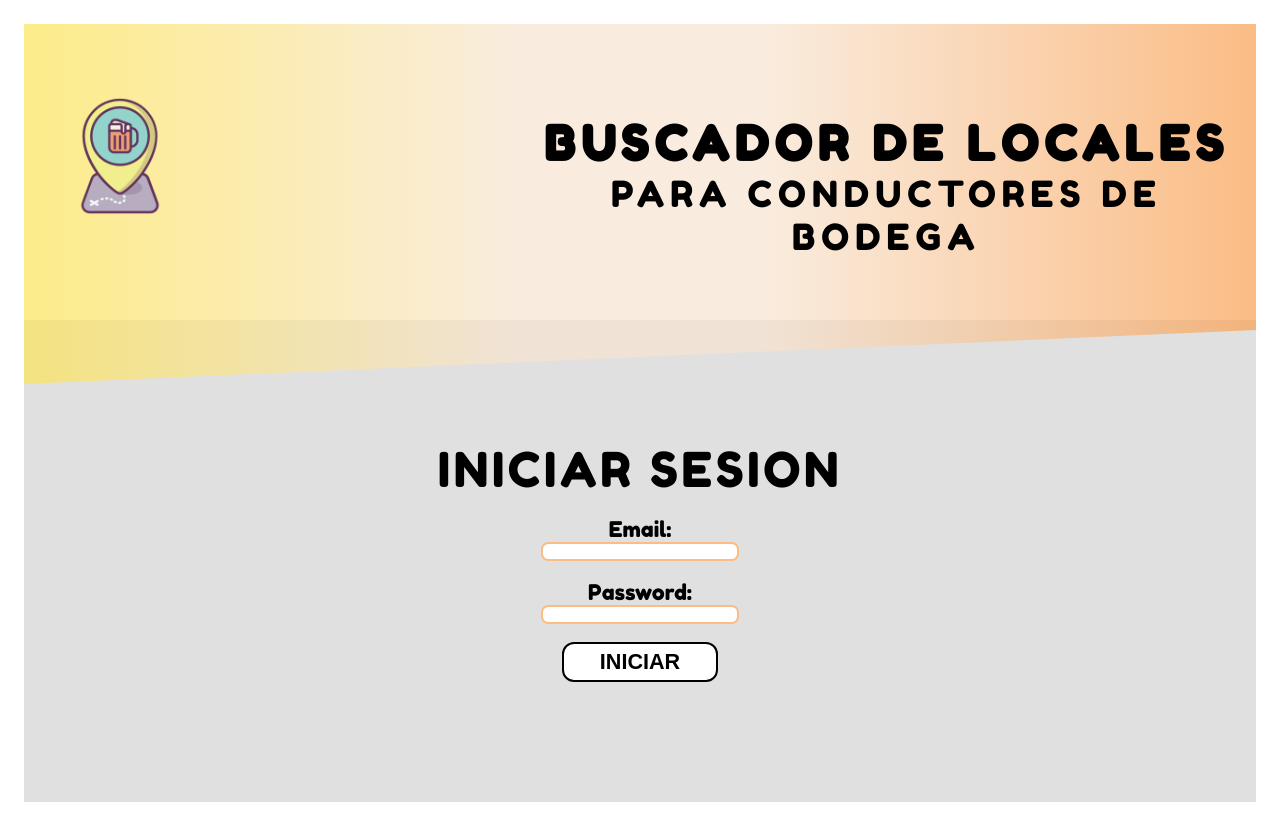
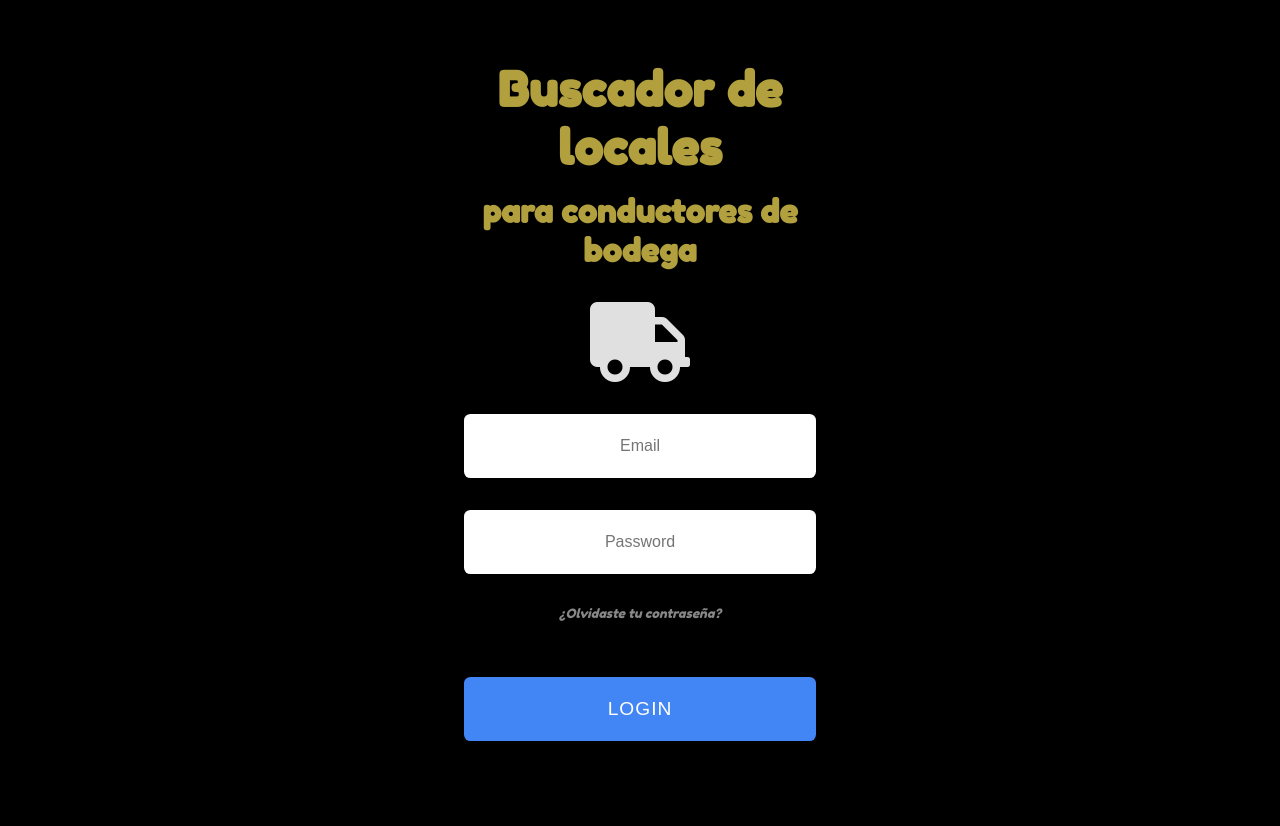
Before and after one commit to jorgeAgoiz/bodegaTemplate, a website: page index.html in a window 1280 px wide. After the commit the page ends 800 px from the top, so only its background shows below. Drawn offline with Linux system fonts and the light colour scheme.

Commit message:
Sign In Form page

```diff
--- a/index.html
+++ b/index.html
@@ -10,89 +10,47 @@
       href="https://fonts.googleapis.com/css2?family=Fredoka+One&display=swap"
       rel="stylesheet"
     />
+    <!-- FONT AWESOME -->
+    <link
+      rel="stylesheet"
+      href="https://cdnjs.cloudflare.com/ajax/libs/font-awesome/5.15.2/css/all.min.css"
+    />
+    <!-- MY STYLES -->
     <link rel="stylesheet" href="css/style.css" />
   </head>
   <body>
     <!-- HEADER -->
-    <header class="header">
-      <div class="header__logo-box">
-        <img
-          src="./img/1-13_icon-icons.com_68814.png"
-          alt="#"
-          class="header__logo"
-        />
+
+      <!-- form area start -->
+      <div class="form">
+        <!-- login form start -->
+        <form action="#" method="post" class="form__login-form">
+          <h1>Buscador de locales</h1>
+          <h2>para conductores de bodega</h2>
+          <i class="fas fa-truck"></i>
+          <input
+            class="form__user-input"
+            type="text"
+            name="email"
+            id="email"
+            placeholder="Email"
+            required
+          />
+          <input
+            class="form__user-input"
+            type="password"
+            name="password"
+            id="password"
+            placeholder="Password"
+            required
+          />
+          <div class="form__options-01">
+            <a href="#">¿Olvidaste tu contraseña?</a>
+          </div>
+          <input type="submit" class="form__btn" value="LOGIN" />
+
+        </form>
+        <!-- login form end -->
       </div>
-      <div class="header__text-box">
-        <h1 class="heading-primary">
-          <span class="heading-primary--main">Buscador de locales</span>
-          <span class="heading-primary--sub">para conductores de bodega</span>
-        </h1>
-      </div>
-    </header>
-
-    <section class="section-form">
-      <!-- <div class="bg-video">
-        <video class="bg-video__content" autoplay muted loop>
-            <source src="img/Pexels Videos 2356468.mp4" type="video/mp4">
-            Your browser is not supported!
-        </video>
-      </div> -->
-
-      <div class="row">
-        <form action="#" method="post" class="form">
-          <div class="u-center-text u-margin-bottom-small">
-            <h2 class="heading-secondary">Iniciar Sesion</h2>
-          </div>
-          <div class="form__group u-margin-bottom-small">
-            <label for="email" class="form__label">Email: </br> </label>
-            <input type="email" name="email" id="email" class="form__input" />
-          </div>
-          <div class="form__group u-margin-bottom-small">
-            <label for="password" class="form__label">Password: </br> </label>
-            <input type="password" name="password" id="password" class="form__input" />
-          </div>
-            <div class="form__group">
-              <button type="submit" class="btn form__btn">Iniciar</button>
-            </div>
-          </form>
-        </div>
-      </div>
-    </section>
-
-    <!-- <section class="grid-test">
-      <div class="row">
-        <div class="col-1-of-2">Col 1 of 2</div>
-        <div class="col-1-of-2">Col 1 of 2</div>
-      </div>
-
-      <div class="row">
-        <div class="col-1-of-3">Col 1 of 3</div>
-        <div class="col-1-of-3">Col 1 of 3</div>
-        <div class="col-1-of-3">Col 1 of 3</div>
-      </div>
-
-      <div class="row">
-        <div class="col-1-of-3">Col 1 of 3</div>
-        <div class="col-2-of-3">Col 2 of 3</div>
-      </div>
-
-      <div class="row">
-        <div class="col-1-of-4">Col 1 of 4</div>
-        <div class="col-1-of-4">Col 1 of 4</div>
-        <div class="col-1-of-4">Col 1 of 4</div>
-        <div class="col-1-of-4">Col 1 of 4</div>
-      </div>
-
-      <div class="row">
-        <div class="col-1-of-4">Col 1 of 4</div>
-        <div class="col-1-of-4">Col 1 of 4</div>
-        <div class="col-2-of-4">Col 2 of 4</div>
-      </div>
-
-      <div class="row">
-        <div class="col-1-of-4">Col 1 of 4</div>
-        <div class="col-3-of-4">Col 3 of 4</div>
-      </div>
-    </section> -->
-  </body>
+      <!-- form area end -->
 </html>
--- a/sass/abstracts/_variables.scss
+++ b/sass/abstracts/_variables.scss
@@ -7,7 +7,7 @@ $font-size-labels: 1.8rem;
 
 // COLORS
 $color-yellow: rgba(252, 228, 87, 0.7);
-$color-gold: rgba(249, 160, 82, 0.7);
+$color-gold: rgba(97, 81, 66, 0.7);
 $color-beige: rgba(247, 228, 208, 0.7);
 $color-grey-light: #e0e0e0;
 $color-white: #fff;
--- a/sass/base/_base.scss
+++ /dev/null
@@ -1,44 +0,0 @@
-*,
-*::after,
-*::before {
-  margin: 0;
-  padding: 0;
-  box-sizing: inherit;
-}
-
-/*
-1rem -> 16px
-2rem -> 32px
-3rem -> 48px
-*/
-html {
-  font-size: 75%; // Si queremos la fuente a 12px -> 12px / 16px(1rem) = 0,75
-  // MEDIA QUERY **********************************
-  @include respond(tab-land) {
-    // width < 1200?
-    font-size: 65%;
-  }
-  @include respond(tab-port) {
-    // width < 900?
-    font-size: 60%;
-  }
-
-  @include respond(phone) {
-    //width < 600?
-    font-size: 55%;
-  }
-
-  @include respond(big-desktop) {
-    // width > 1800
-    font-size: 85%;
-  }
-}
-
-body {
-  padding: 2rem;
-  box-sizing: border-box;
-  // MEDIA QUERY **********************************
-  @include respond(tab-port) {
-    padding: 0;
-  }
-}
--- a/sass/base/_typography.scss
+++ /dev/null
@@ -1,51 +0,0 @@
-// GENERAL TYPOGRAPHY
-body {
-  font-family: $font-fredoka;
-  font-weight: 400;
-}
-
-// HEADER TITLES
-.heading-primary {
-  text-transform: uppercase;
-  margin-bottom: 3rem;
-
-  &--main {
-    display: block;
-    font-size: $font-size-titles;
-    letter-spacing: 0.5rem;
-    font-weight: 700;
-    animation: moveFromRight 1s ease-out;
-    // MEDIA QUERY **********************************
-    @include respond(tab-port) {
-      letter-spacing: 0.2rem;
-      font-size: $font-size-secondary;
-    }
-  }
-
-  &--sub {
-    display: block;
-    font-size: $font-size-secondary;
-    letter-spacing: 0.5rem;
-    font-weight: 300;
-    animation: moveFromLeft 1.6s ease-out;
-    // MEDIA QUERY **********************************
-    @include respond(tab-port) {
-      letter-spacing: 0.2rem;
-      font-size: $font-size-small;
-    }
-  }
-}
-
-.heading-secondary {
-  text-transform: uppercase;
-  font-size: $font-size-titles;
-  font-weight: 100;
-  display: inline;
-  letter-spacing: 0.3rem;
-  animation: appear 0.8s ease-out;
-  // MEDIA QUERY **********************************
-  @include respond(tab-port) {
-    letter-spacing: 0.2rem;
-    font-size: $font-size-secondary;
-  }
-}
--- a/sass/base/_utilities.scss
+++ /dev/null
@@ -1,21 +0,0 @@
-// MARGINS
-.u-center-text {
-  text-align: center !important;
-}
-
-.u-margin-bottom-small {
-  margin-bottom: 1.5rem !important;
-}
-.u-margin-bottom-medium {
-  margin-bottom: 4rem !important;
-}
-.u-margin-bottom-big {
-  margin-bottom: 8rem !important;
-}
-
-.u-margin-top-big {
-  margin-top: 8rem !important;
-}
-.u-margin-top-huge {
-  margin-top: 10rem !important;
-}
--- a/sass/components/_buttons.scss
+++ /dev/null
@@ -1,31 +0,0 @@
-.form__btn {
-  text-transform: uppercase;
-  text-decoration: none;
-  padding: 0.4rem 3rem;
-  font-size: $font-size-labels;
-  font-weight: 700;
-  border-radius: 1rem;
-  transition: all 0.2s;
-  border: 2px solid black;
-  cursor: pointer;
-  background-color: $color-white;
-
-  // MEDIA QUERY **********************************
-  @include respond(tab-port) {
-    font-size: $font-size-small;
-  }
-
-  &:hover {
-    border: 2px solid $color-gold;
-    background-color: $color-yellow;
-    box-shadow: 0 1rem 2rem rgba($color-black, 0.2);
-    transform: translateY(-0.2rem) scaleX(1.2) scaleY(1.1);
-  }
-
-  &:active,
-  &:focus {
-    outline: none;
-    transform: translateY(-0.4rem);
-    box-shadow: 0 0.5rem 1rem rgba($color-black, 0.2);
-  }
-}
--- a/sass/components/_form.scss
+++ b/sass/components/_form.scss
@@ -1,39 +1,96 @@
-.section-form {
-  background-color: $color-grey-light;
-  padding: 15vh;
-  margin-top: -8vh;
-}
+.form {
+  z-index: 1;
+  font-family: $font-fredoka;
+  width: 22rem;
+  text-align: center;
 
-.form {
-  margin: 0 auto;
-  display: block;
-
-  &__group {
-    text-align: center;
-    margin: 0 auto;
+  @include respond(tab-port) {
+    width: 75%;
+  }
+  @include respond(phone) {
+    width: 95%;
   }
 
-  &__label {
-    font-size: $font-size-labels;
-    // MEDIA QUERY **********************************
-    @include respond(phone) {
-      font-size: $font-size-small;
+  & h1 {
+    color: $color-yellow;
+    font-size: 3rem;
+    margin-bottom: 1rem;
+    animation: moveFromRight 1.5s ease-out;
+  }
+
+  & h2 {
+    color: $color-yellow;
+    font-size: 2rem;
+    margin-bottom: 2rem;
+    animation: moveFromLeft 1.5s ease-out;
+  }
+
+  & i {
+    z-index: 1;
+    color: $color-grey-light;
+    font-size: 5rem;
+    margin-bottom: 2rem;
+    text-align: center;
+  }
+
+  &__user-input {
+    width: 22rem;
+    height: 4rem;
+    margin-bottom: 2rem;
+    outline: none;
+    border: none;
+    background: $color-white;
+    font-size: 1rem;
+    text-align: center;
+    border-radius: 0.4rem;
+    transition: 0.5s;
+    transition-property: border-left, border-right, box-shadow;
+
+    @include respond(tab-port) {
+      width: 95%;
+    }
+
+    &:hover,
+    &:focus,
+    &:active {
+      border-left: solid 8px #4285f4;
+      border-right: solid 8px #4285f4;
+      box-shadow: 0 0 100px rgba(66, 133, 244, 0.8);
     }
   }
 
-  &__input {
-    border-radius: 0.6rem;
-    width: 20%;
-    border: 2px solid $color-gold;
-    // MEDIA QUERY **********************************
-    @include respond(tab-land) {
-      width: 30%;
+  &__options-01 {
+    margin-bottom: 3.5rem;
+
+    & a {
+      color: #888;
+      font-size: 0.8rem;
+      font-style: italic;
     }
+  }
+
+  &__btn {
+    outline: none;
+    border: none;
+    width: 22rem;
+    height: 4rem;
+    background: #4285f4;
+    color: #fff;
+    font-size: 1.2rem;
+    letter-spacing: 1px;
+    border-radius: 0.4rem;
+    cursor: pointer;
+    transition: 0.5s;
+    transition-property: border-left, border-right, box-shadow;
+
     @include respond(tab-port) {
-      width: 60%;
+      width: 95%;
     }
-    @include respond(phone) {
-      width: 110%;
+
+    &:hover {
+      border-left: solid 8px rgba(255, 255, 255, 0.5);
+      border-right: solid 8px rgba(255, 255, 255, 0.5);
+      box-shadow: 0 0 100px rgba(66, 133, 244, 0.8);
     }
   }
 }
--- /dev/null
+++ b/sass/components/_header.scss
@@ -0,0 +1,5 @@
+.flex-container {
+  display: flex;
+  background-color: white;
+  display: inline-block;
+}
--- a/sass/layout/_grid.scss
+++ /dev/null
@@ -1,54 +0,0 @@
-.row {
-  max-width: $grid-width;
-  background-color: $color-grey-light;
-  margin: 0 auto; // Para centrar automaticamente
-
-  // Excepto la ultima fila, las demas tendran margen vertical abajo.
-  &:not(:last-child) {
-    margin-bottom: $gutter-vertical;
-  }
-
-  // Cada fila incluira un clearfix para que no se monten los elementos flotantes
-  @include clearfix;
-
-  // Todas las clases que comienzen con "col-" estaran flotadas a la izquierda
-  [class^="col-"] {
-    float: left;
-
-    // Todas menos la ultima columna, tendran margen lateral a la derecha
-    &:not(:last-child) {
-      margin-right: $gutter-horizontal;
-    }
-  }
-
-  // Columnas
-  .col-1-of-2 {
-    width: calc((100% - #{$gutter-horizontal}) / 2);
-  }
-
-  .col-1-of-3 {
-    width: calc((100% - 2 * #{$gutter-horizontal}) / 3);
-  }
-
-  .col-2-of-3 {
-    width: calc(
-      2 * ((100% - 2 * #{$gutter-horizontal}) / 3) + #{$gutter-horizontal}
-    );
-  }
-
-  .col-1-of-4 {
-    width: calc((100% - 3 * #{$gutter-horizontal}) / 4);
-  }
-
-  .col-2-of-4 {
-    width: calc(
-      2 * ((100% - 3 * #{$gutter-horizontal}) / 4) + #{$gutter-horizontal}
-    );
-  }
-
-  .col-3-of-4 {
-    width: calc(
-      3 * ((100% - 3 * #{$gutter-horizontal}) / 4) + 2 * #{$gutter-horizontal}
-    );
-  }
-}
--- a/sass/layout/_header.scss
+++ /dev/null
@@ -1,56 +0,0 @@
-// HEADER STYLES
-.header {
-  width: 100%;
-  height: 30rem;
-  position: relative;
-  background-image: linear-gradient(
-      90deg,
-      $color-yellow 0%,
-      $color-beige 40%,
-      $color-beige 60%,
-      $color-gold 100%
-    ),
-    url("../../img/claude-piche-EHbtjmz7hvw-unsplash.jpg");
-  background-size: cover;
-  background-position: bottom;
-  clip-path: polygon(0 0, 100% 0%, 100% 85%, 0 100%);
-  // MEDIA QUERY **********************************
-  @include respond(tab-port) {
-    height: 26rem;
-  }
-  // LOGO DIV
-  &__logo-box {
-    position: absolute;
-    top: 6rem;
-    left: 3rem;
-    backface-visibility: hidden;
-    animation-name: moveFromBottom;
-    animation-duration: 1s;
-    animation-timing-function: ease-out;
-    // MEDIA QUERY **********************************
-    @include respond(tab-port) {
-      left: 4rem;
-      top: 7rem;
-    }
-  }
-  // LOGO IMG
-  &__logo {
-    height: 10rem;
-    // MEDIA QUERY **********************************
-    @include respond(tab-port) {
-      height: 8rem;
-    }
-  }
-
-  &__text-box {
-    position: absolute;
-    top: 25%;
-    left: 40%;
-    text-align: center;
-    // MEDIA QUERY **********************************
-    @include respond(tab-port) {
-      top: 15%;
-      left: 35%;
-    }
-  }
-}
--- /dev/null
+++ b/sass/themes/_home.scss
@@ -0,0 +1,15 @@
+* {
+  margin: 0;
+  padding: 0;
+  box-sizing: border-box;
+  text-decoration: none;
+}
+
+body {
+  height: 100vh;
+  display: flex;
+  justify-content: center;
+  align-items: center;
+  background: $color-black;
+  font-size: 75%;
+}
```
Also changed, not shown: sass/abstracts/_mixins.scss (+6 -14 lines), sass/base/_animations.scss (+3 -26 lines), sass/components/bg-video.scss (deleted, +0 -16 lines), sass/main.scss (+3 -8 lines), css/style.css, 1 other file.
